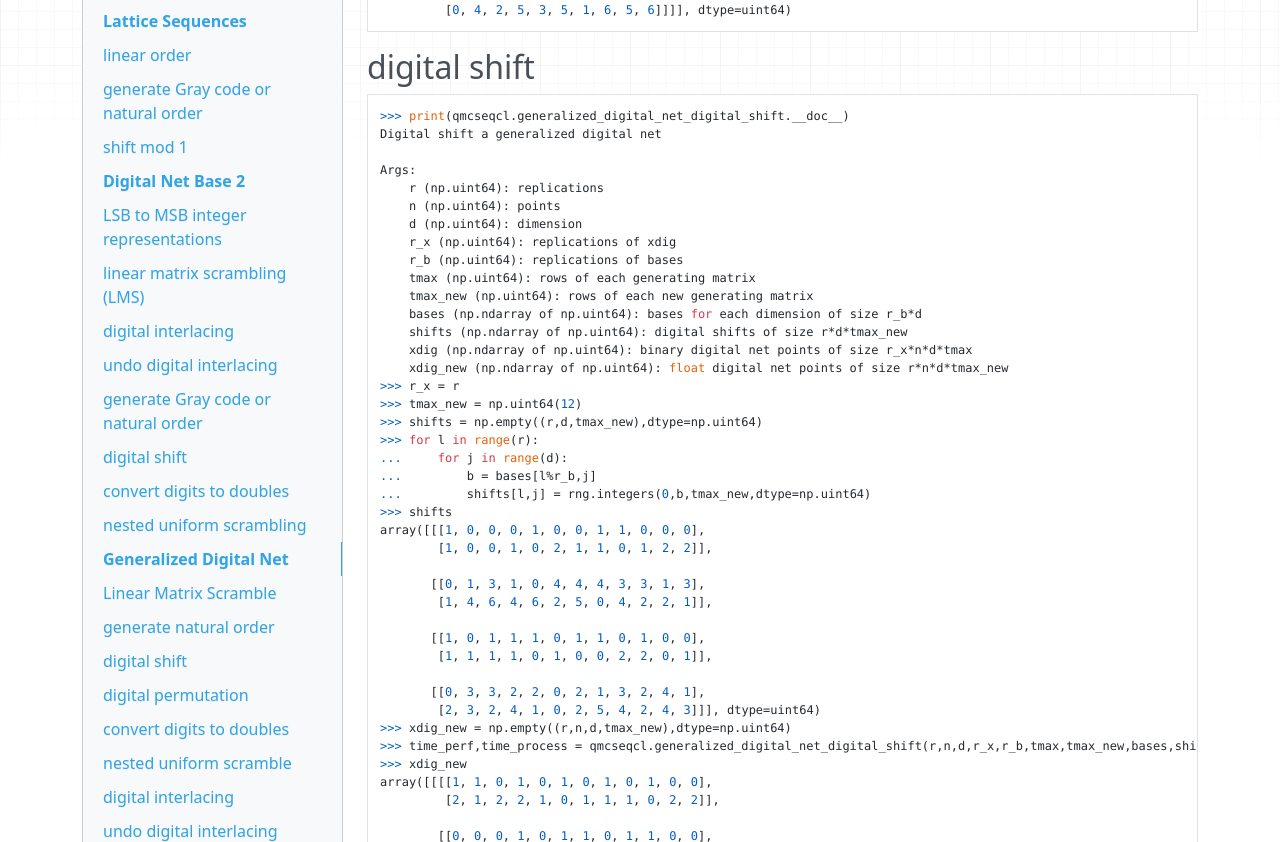
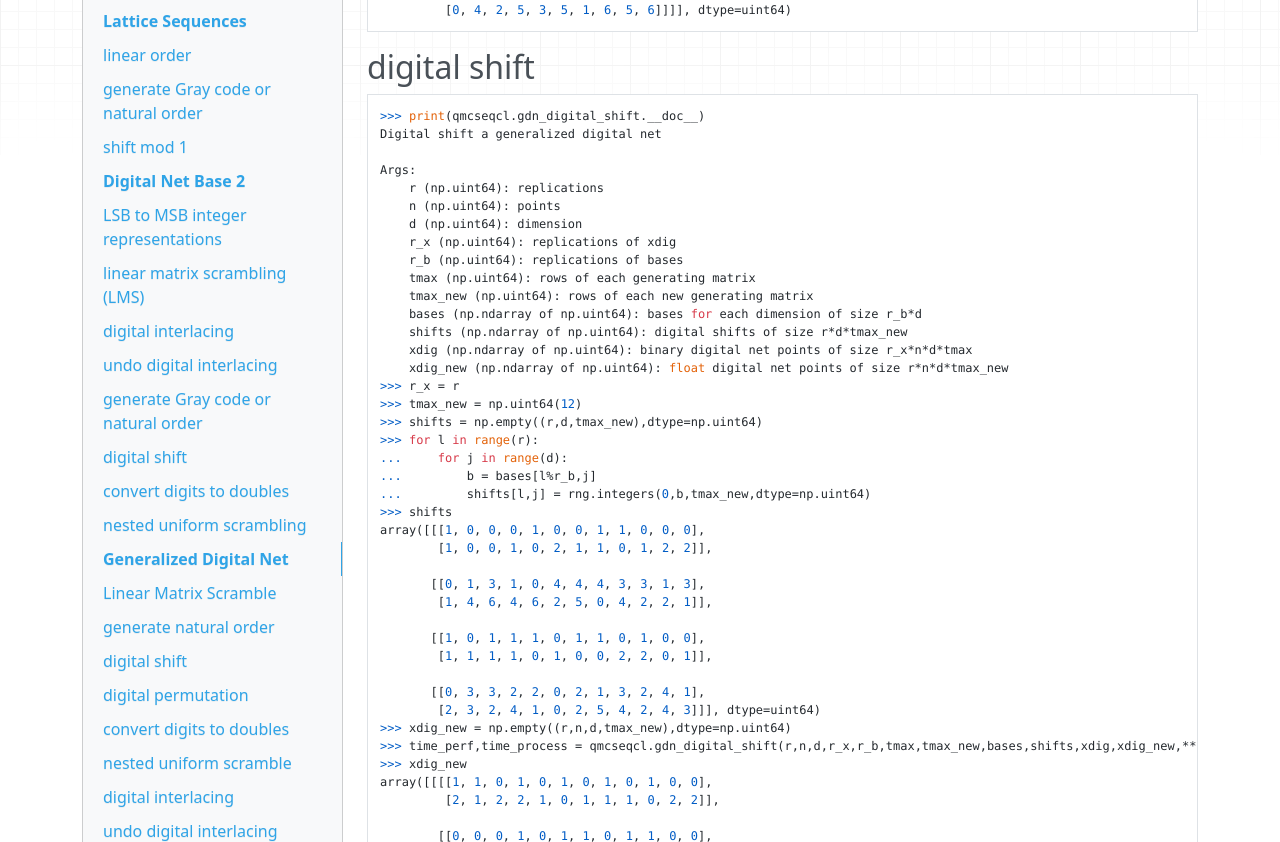
Before and after one commit to QMCSoftware/QMCToolsCL, an MkDocs documentation site: the page built from docs/index.md, in a window 1280 px wide and 1400 px high, scrolled down 18261 px. Shown: the part 151-993 px from the top of the window. Built offline with MkDocs 1.6.1, drawn with Linux system fonts in a browser that asks for light colours; nearby versions of some CDN libraries; some of the changed text lies outside the part shown.

Commit message:
better function names

````diff
--- a/docs/index.md
+++ b/docs/index.md
@@ -231,7 +231,7 @@
 ## linear matrix scrambling (LMS)
 
 ```python
->>> print(qmcseqcl.linear_matrix_scramble_digital_net_b2.__doc__)
+>>> print(qmcseqcl.dnb2_linear_matrix_scramble.__doc__)
 Linear matrix scrambling for base 2 generating matrices
 
 Args:
@@ -331,7 +331,7 @@ l = 1
         1101
         0111
 >>> C_lms = np.empty((r,d,mmax),dtype=np.uint64)
->>> time_perf,time_process = qmcseqcl.linear_matrix_scramble_digital_net_b2(r,d,mmax,r_C,tmax_new,S,C,C_lms,**kwargs)
+>>> time_perf,time_process = qmcseqcl.dnb2_linear_matrix_scramble(r,d,mmax,r_C,tmax_new,S,C,C_lms,**kwargs)
 >>> C_lms
 array([[[232,  96,  52,  30],
         [180, 245, 158, 192],
@@ -367,7 +367,7 @@ Args:
 >>> tmax = tmax_new
 >>> tmax_alpha = min(alpha*tmax_new,64)
 >>> C_alpha = np.empty((r,d_alpha,mmax),dtype=np.uint64)
->>> time_perf,time_process = qmcseqcl.interlace_b2(r,d_alpha,mmax,d,tmax,tmax_alpha,alpha,C_lms,C_alpha,**kwargs)
+>>> time_perf,time_process = qmcseqcl.dnb2_interlace(r,d_alpha,mmax,d,tmax,tmax_alpha,alpha,C_lms,C_alpha,**kwargs)
 >>> C_alpha
 array([[[60816, 32017, 19316, 21160],
         [53928, 60986,  9987, 38156]],
@@ -393,7 +393,7 @@ Args:
     C_alpha (np.ndarray of np.uint64): interlaced generating matrices of size r*d_alpha*mmax
     C (np.ndarray of np.uint64): original generating matrices of size r*d*mmax
 >>> C_lms_cp = np.empty((r,d,mmax),dtype=np.uint64)
->>> time_perf,time_process = qmcseqcl.undo_interlace_b2(r,d,mmax,d_alpha,tmax,tmax_alpha,alpha,C_alpha,C_lms_cp,**kwargs)
+>>> time_perf,time_process = qmcseqcl.dnb2_undo_interlace(r,d,mmax,d_alpha,tmax,tmax_alpha,alpha,C_alpha,C_lms_cp,**kwargs)
 >>> print((C_lms_cp==C_lms).all())
 True
 ```
@@ -401,7 +401,7 @@ True
 ## generate Gray code or natural order
 
 ```python
->>> print(qmcseqcl.digital_net_b2_binary.__doc__)
+>>> print(qmcseqcl.dnb2_gen_natural_gray.__doc__)
 Binary representation of digital net in base 2 in either Gray code or natural order
 
 Args:
@@ -419,7 +419,7 @@ Args:
 >>> n = np.uint64(14)
 >>> xb = np.empty((r,n,d),dtype=np.uint64)
 >>> gc = np.uint8(False)
->>> time_perf,time_process = qmcseqcl.digital_net_b2_binary(r,n,d,n_start,gc,mmax,C,xb,**kwargs)
+>>> time_perf,time_process = qmcseqcl.dnb2_gen_natural_gray(r,n,d,n_start,gc,mmax,C,xb,**kwargs)
 >>> xb
 array([[[32017, 60986],
         [36993, 15506],
@@ -451,7 +451,7 @@
         [27722, 19824],
         [33706, 34436]]], dtype=uint64)
 >>> gc = np.uint8(True)
->>> time_perf,time_process = qmcseqcl.digital_net_b2_binary(r,n,d,n_start,gc,mmax,C,xb,**kwargs)
+>>> time_perf,time_process = qmcseqcl.dnb2_gen_natural_gray(r,n,d,n_start,gc,mmax,C,xb,**kwargs)
 >>> xb
 array([[[36993, 15506],
         [32017, 60986],
@@ -487,7 +487,7 @@
 ## digital shift
 
 ```python
->>> print(qmcseqcl.digital_net_b2_digital_shift.__doc__)
+>>> print(qmcseqcl.dnb2_digital_shift.__doc__)
 Digital shift base 2 digital net
 
 Args:
@@ -518,7 +518,7 @@
        [1319978926241325836, 1435914391012611701],
        [1035738700154284414, 5954637325829729870]], dtype=uint64)
 >>> xrb = np.empty((r,n,d),dtype=np.uint64)
->>> time_perf,time_process = qmcseqcl.digital_net_b2_digital_shift(r,n,d,r_x,lshifts,xb,shiftsb,xrb,**kwargs)
+>>> time_perf,time_process = qmcseqcl.dnb2_digital_shift(r,n,d,r_x,lshifts,xb,shiftsb,xrb,**kwargs)
 >>> xrb
 array([[[ 9474848715357281672,  8249323263254281232],
         [ 7993164437952388488, 11588742386949504016],
@@ -584,7 +584,7 @@
 ## convert digits to doubles
 
 ```python
->>> print(qmcseqcl.digital_net_b2_from_binary.__doc__)
+>>> print(qmcseqcl.dnb2_integer_to_float.__doc__)
 Convert base 2 binary digital net points to floats
 
 Args:
@@ -596,7 +596,7 @@ Args:
     x (np.ndarray of np.double): float digital net points of size r*n*d
 >>> x = np.empty((r,n,d),dtype=np.float64)
 >>> tmaxes_new = np.tile(tmax_new,r)
->>> time_perf,time_process = qmcseqcl.digital_net_b2_from_binary(r,n,d,tmaxes_new,xrb,x,**kwargs)
+>>> time_perf,time_process = qmcseqcl.dnb2_integer_to_float(r,n,d,tmaxes_new,xrb,x,**kwargs)
 >>> x
 array([[[0.51363258, 0.44719671],
         [0.43331031, 0.62822698],
@@ -676,7 +676,7 @@
 >>> mmax = np.uint64(C.shape[1])
 >>> tmax = np.uint64(np.ceil(np.log2(np.max(C))))
 >>> xb = np.empty((r,n,d),dtype=np.uint64)
->>> time_perf,time_process = qmcseqcl.digital_net_b2_binary(r,n,d,n_start,gc,mmax,C,xb,**kwargs)
+>>> time_perf,time_process = qmcseqcl.dnb2_gen_natural_gray(r,n,d,n_start,gc,mmax,C,xb,**kwargs)
 >>> print(qmcseqcl.nested_uniform_scramble_digital_net_b2.__doc__)
 Nested uniform scramble of digital net b2
 
@@ -727,7 +727,7 @@ Accommodates both Halton sequences and digital nets in any prime base
 ## Linear Matrix Scramble
 
 ```python
->>> print(qmcseqcl.linear_matrix_scramble_generalized_digital_net.__doc__)
+>>> print(qmcseqcl.gdn_linear_matrix_scramble.__doc__)
 Linear matrix scramble for generalized digital net
 
 Args:
@@ -853,7 +853,7 @@
          [2, 5, 4, 2, 5],
          [5, 6, 4, 3, 3]]]], dtype=uint64)
 >>> C_lms = np.empty((r,d,mmax,tmax_new),dtype=np.uint64)
->>> time_perf,time_process = qmcseqcl.linear_matrix_scramble_generalized_digital_net(r,d,mmax,r_C,r_b,tmax,tmax_new,bases,S,C,C_lms,**kwargs)
+>>> time_perf,time_process = qmcseqcl.gdn_linear_matrix_scramble(r,d,mmax,r_C,r_b,tmax,tmax_new,bases,S,C,C_lms,**kwargs)
 >>> C_lms
 array([[[[1, 1, 0, 0, 0, 0, 1, 1, 1, 0],
          [0, 1, 0, 1, 1, 1, 0, 0, 1, 1],
@@ -910,7 +910,7 @@
 ## generate natural order
 
 ```python
->>> print(qmcseqcl.generalized_digital_net_digits.__doc__)
+>>> print(qmcseqcl.gdn_gen_natural.__doc__)
 Generalized digital net where the base can be different for each dimension e.g. for the Halton sequence
 
 Args:
@@ -929,7 +929,7 @@ Args:
 >>> n_start = np.uint64(2)
 >>> n = np.uint64(6)
 >>> xdig = np.empty((r,n,d,tmax),dtype=np.uint64)
->>> time_perf,time_process = qmcseqcl.generalized_digital_net_digits(r,n,d,r_b,mmax,tmax,n_start,bases,C,xdig,**kwargs)
+>>> time_perf,time_process = qmcseqcl.gdn_gen_natural(r,n,d,r_b,mmax,tmax,n_start,bases,C,xdig,**kwargs)
 >>> xdig
 array([[[[0, 1, 0, 1, 1, 1, 0, 0, 1, 1],
          [1, 1, 2, 1, 1, 1, 0, 0, 1, 2]],
@@ -1010,7 +1010,7 @@
 ## digital shift
 
 ```python
->>> print(qmcseqcl.generalized_digital_net_digital_shift.__doc__)
+>>> print(qmcseqcl.gdn_digital_shift.__doc__)
 Digital shift a generalized digital net
 
 Args:
@@ -1045,7 +1045,7 @@
        [[0, 3, 3, 2, 2, 0, 2, 1, 3, 2, 4, 1],
         [2, 3, 2, 4, 1, 0, 2, 5, 4, 2, 4, 3]]], dtype=uint64)
 >>> xdig_new = np.empty((r,n,d,tmax_new),dtype=np.uint64)
->>> time_perf,time_process = qmcseqcl.generalized_digital_net_digital_shift(r,n,d,r_x,r_b,tmax,tmax_new,bases,shifts,xdig,xdig_new,**kwargs)
+>>> time_perf,time_process = qmcseqcl.gdn_digital_shift(r,n,d,r_x,r_b,tmax,tmax_new,bases,shifts,xdig,xdig_new,**kwargs)
 >>> xdig_new
 array([[[[1, 1, 0, 1, 0, 1, 0, 1, 0, 1, 0, 0],
          [2, 1, 2, 2, 1, 0, 1, 1, 1, 0, 2, 2]],
@@ -1126,7 +1126,7 @@
 ## digital permutation
 
 ```python
->>> print(qmcseqcl.generalized_digital_net_permutation.__doc__)
+>>> print(qmcseqcl.gdn_digital_permutation.__doc__)
 Permutation of digits for a generalized digital net
 
 Args:
@@ -1255,7 +1255,7 @@
          [3, 4, 2, 6, 1, 5, 0],
          [2, 6, 1, 3, 0, 4, 5],
          [2, 4, 0, 6, 1, 5, 3]]]], dtype=uint64)
->>> time_perf,time_process = qmcseqcl.generalized_digital_net_permutation(r,n,d,r_x,r_b,tmax,tmax_new,bmax,perms,xdig,xdig_new,**kwargs)
+>>> time_perf,time_process = qmcseqcl.gdn_digital_permutation(r,n,d,r_x,r_b,tmax,tmax_new,bmax,perms,xdig,xdig_new,**kwargs)
 >>> xdig_new
 array([[[[1, 0, 1, 1, 1, 0, 0, 0, 1, 1, 1, 0],
          [0, 0, 0, 1, 0, 1, 0, 1, 2, 2, 2, 1]],
@@ -1336,7 +1336,7 @@
 ## convert digits to doubles
 
 ```python
->>> print(qmcseqcl.generalized_digital_net_from_digits.__doc__)
+>>> print(qmcseqcl.gdn_integer_to_float.__doc__)
 Convert digits of generalized digital net to floats
 
 Args:
@@ -1349,7 +1349,7 @@ Args:
     xdig (np.ndarray of np.uint64): binary digital net points of size r*n*d*tmax
     x (np.ndarray of np.double): float digital net points of size r*n*d
 >>> x = np.empty((r,n,d),dtype=np.float64)
->>> time_perf,time_process = qmcseqcl.generalized_digital_net_from_digits(r,n,d,r_b,tmax_new,bases,xdig_new,x,**kwargs)
+>>> time_perf,time_process = qmcseqcl.gdn_integer_to_float(r,n,d,r_b,tmax_new,bases,xdig_new,x,**kwargs)
 >>> x
 array([[[0.72216797, 0.01401849],
         [0.48193359, 0.71223522],
@@ -1393,7 +1393,7 @@
 >>> tmax = mmax
 >>> C = np.tile(np.eye(mmax,dtype=np.uint64)[None,None,:,:],(r,d,1,1))
 >>> xdig = np.empty((r,n,d,tmax),dtype=np.uint64)
->>> time_perf,time_process = qmcseqcl.generalized_digital_net_digits(r,n,d,r_b,mmax,tmax,n_start,bases,C,xdig)
+>>> time_perf,time_process = qmcseqcl.gdn_gen_natural(r,n,d,r_b,mmax,tmax,n_start,bases,C,xdig)
 >>> r_x = r
 >>> r = np.uint64(2)
 >>> tmax_new = np.uint64(8)
@@ -1493,7 +1493,7 @@
          [2, 2, 2, 2, 2, 2, 2, 1],
          [4, 3, 0, 0, 4, 2, 0, 4]]]], dtype=uint64)
 >>> xr = np.empty((r,n,d),dtype=np.float64)
->>> time_perf,time_process = qmcseqcl.generalized_digital_net_from_digits(r,n,d,r_b,tmax_new,bases,xrdig,xr)
+>>> time_perf,time_process = qmcseqcl.gdn_integer_to_float(r,n,d,r_b,tmax_new,bases,xrdig,xr)
 >>> xr
 array([[[0.140625  , 0.99283646, 0.7772288 ],
         [0.66796875, 0.37524768, 0.22977792],
@@ -1519,7 +1519,7 @@
 ## digital interlacing
 
 ```python
->>> print(qmcseqcl.interlace_gdn.__doc__)
+>>> print(qmcseqcl.gdn_interlace.__doc__)
 Interlace generating matrices or transpose of point sets to attain higher order digital nets
 
 Args:
@@ -1590,7 +1590,7 @@
          [0, 2, 4, 1],
          [0, 0, 0, 4]]]], dtype=uint64)
 >>> C_alpha = np.empty((r,d_alpha,mmax,tmax_alpha),dtype=np.uint64)
->>> time_perf,time_process = qmcseqcl.interlace_gdn(r,d_alpha,mmax,d,tmax,tmax_alpha,alpha,C,C_alpha)
+>>> time_perf,time_process = qmcseqcl.gdn_interlace(r,d_alpha,mmax,d,tmax,tmax_alpha,alpha,C,C_alpha)
 >>> C_alpha
 array([[[[0, 2, 1, 1, 0, 1, 2, 2, 3, 4, 0, 2],
          [4, 0, 0, 2, 1, 1, 4, 1, 1, 3, 3, 4],
@@ -1613,7 +1613,7 @@
 ## undo digital interlacing
 
 ```python
->>> print(qmcseqcl.undo_interlace_gdn.__doc__)
+>>> print(qmcseqcl.gdn_undo_interlace.__doc__)
 Undo interlacing of generating matrices
 
 Args:
@@ -1627,7 +1627,7 @@ Args:
     C_alpha (np.ndarray of np.uint64): interlaced generating matrices of size r*d_alpha*mmax*tmax_alpha
     C (np.ndarray of np.uint64): original generating matrices of size r*d*mmax*tmax
 >>> C_cp = np.empty((r,d,mmax,tmax),dtype=np.uint64)
->>> time_perf,time_process = qmcseqcl.undo_interlace_gdn(r,d,mmax,d_alpha,tmax,tmax_alpha,alpha,C_alpha,C_cp)
+>>> time_perf,time_process = qmcseqcl.gdn_undo_interlace(r,d,mmax,d_alpha,tmax,tmax_alpha,alpha,C_alpha,C_cp)
 >>> print((C==C_cp).all())
 True
 ```
@@ -1635,7 +1635,7 @@ True
 ## generate natural order with the same base
 
 ```python
->>> print(qmcseqcl.generalized_digital_net_digits_same_base.__doc__)
+>>> print(qmcseqcl.gdn_gen_natural_same_base.__doc__)
 Generalized digital net with the same base for each dimension e.g. a digital net in base greater than 2
 
 Args:
@@ -1667,7 +1667,7 @@ Args:
 >>> mmax = np.uint64(C.shape[2])
 >>> tmax = np.uint64(C.shape[3])
 >>> xdig = np.empty((r,n,d,tmax),dtype=np.uint64)
->>> time_perf,time_process = qmcseqcl.generalized_digital_net_digits_same_base(r,n,d,mmax,tmax,n_start,b,C,xdig)
+>>> time_perf,time_process = qmcseqcl.gdn_gen_natural_same_base(r,n,d,mmax,tmax,n_start,b,C,xdig)
 >>> xdig
 array([[[[0, 0, 0, 0],
          [0, 0, 0, 0]],
````
Also changed, not shown: other parts of docs/index.md (+11 -11 lines), 1 other file.
